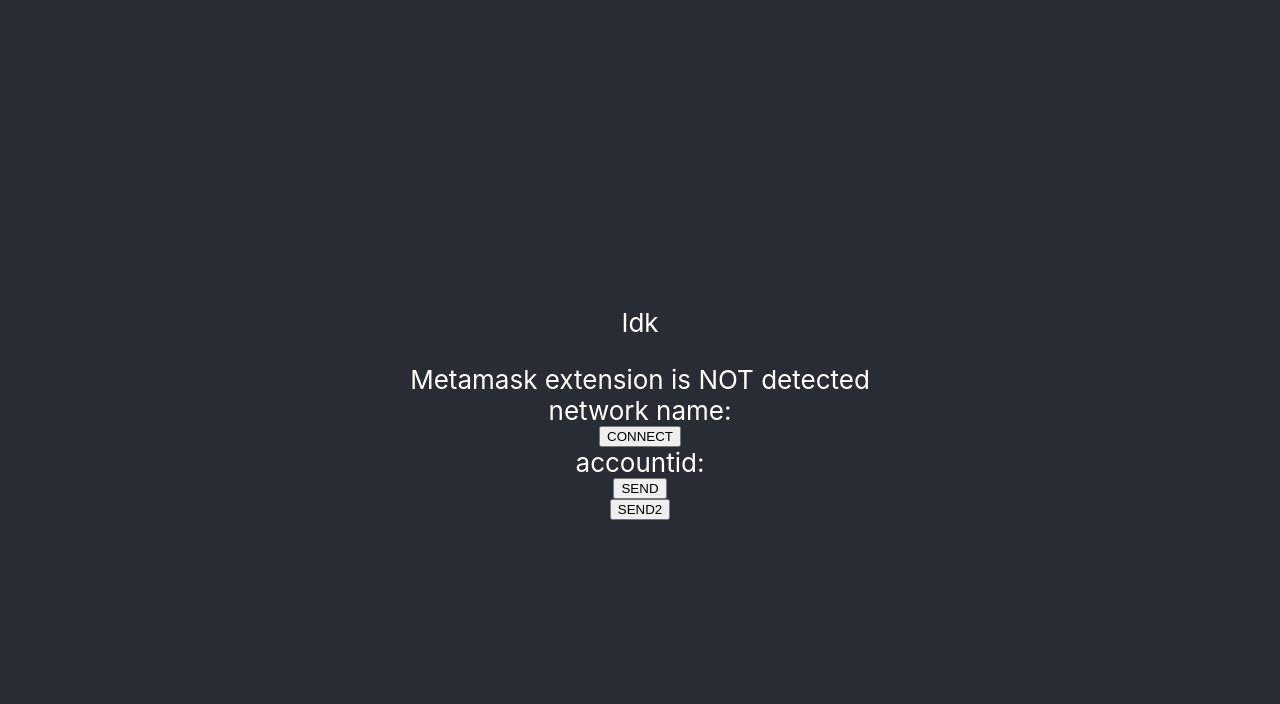
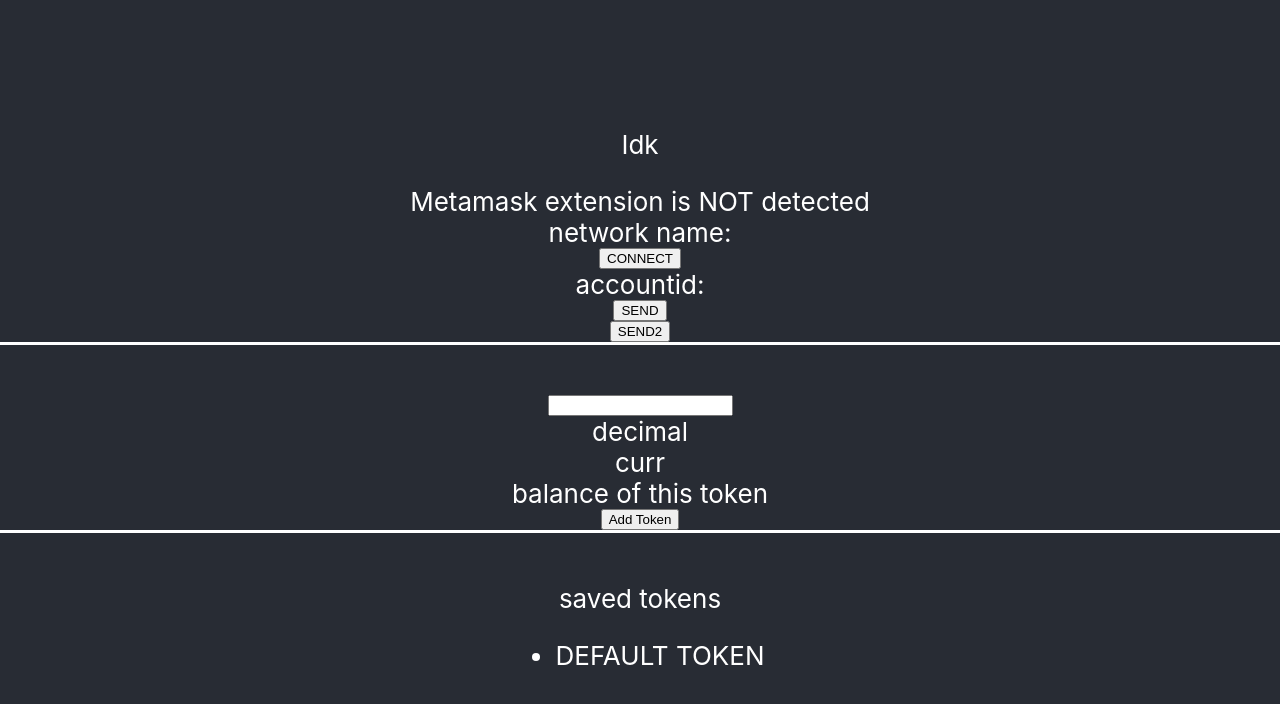
Before and after one commit to tools4web3/nft-wallet, a React (Create React App) app: page / in a window 1280 px wide. Shown: the top 704 px of the page. Built offline with nearby package versions, Linux system fonts and the light colour scheme.

Commit message:
add token localstorage

```diff
--- a/src/App.js
+++ b/src/App.js
@@ -8,18 +8,126 @@
 
   const [accoundId, setAccountId] = useState(null);
   const [ethProvider, setEthProvider] = useState(null);
+
   const [network, setNetwork] = useState(null);
+  // const [networkName, setNetworkName] = useState(null);
 
   const [accounts, setAccounts] = useState([]);
 
-  async function checkaccount() {
-    try {
-      // const newAccounts = await ethProvider.send("eth_requestAccounts");
-      // console.log(newAccounts);
-      // handleNewAccounts(newAccounts);
-      console.log(".listAccounts()", await ethProvider.listAccounts());
-    } catch (err) {
-      console.error('Error on init when getting accounts', err);
+  const [tempTokenAddress, setTempTokenAddress] = useState("");
+  const [tempTokenDecimal, setTempTokenDecimal] = useState("");
+  const [tempTokenCurrency, setTempTokenCurrency] = useState("");
+  const [tempTokenBalance, setTempTokenBalance] = useState("");
+
+  const [tokens, setTokens] = useState({});
+  const [chosenToken, setChosenToken]  = useState({});
+  const [mainToken, setMainToken] = useState({});
+
+  async function handleTempTokenAddress(_tempTokenAddress) {
+    // evt.preventDefault();
+    setTempTokenAddress(_tempTokenAddress);
+    setTempTokenDecimal("");
+    setTempTokenCurrency("");
+    setTempTokenBalance("");
+    // console.log(tempTokenAddress);
+    const signer = ethProvider.getSigner();
+    // How many tokens?
+    const numberOfDecimals = 18;
+    const numberOfTokens = 0.0006;// ethers.utils.parseUnits('0.0006', numberOfDecimals); // NEED TO HANDLE THIS PROPERLY
+
+    const contract = new ethers.Contract(_tempTokenAddress, ERC20ABI, signer);
+
+    const _tempTokenDecimals = await contract.decimals();
+    setTempTokenDecimal(_tempTokenDecimals);
+
+    const _tempTokenCurrency = await contract.symbol();
+    setTempTokenCurrency(_tempTokenCurrency);
+
+    const getBalance = await contract.balanceOf(accoundId);
+    const _tempTokenBalance = ethers.utils.formatUnits(getBalance, _tempTokenDecimals);
+    setTempTokenBalance(_tempTokenBalance);
+
+
+  }
+
+  async function handleAddToken() {
+    let tempTokens = tokens;
+
+    if (!(network.chainId in tempTokens)) {
+      tempTokens[network.chainId] = {};
+    }
+    tempTokens[network.chainId][tempTokenAddress] = null;
+
+    console.log(tempTokens);
+    setTokens({...tempTokens});
+    localStorage.setItem("tokens", JSON.stringify(tempTokens));
+  }
+
+  async function tokenDetailsSetter() {
+    // if (tokens) {
+    //   if (network) {
+      let _chosenToken = {}
+        if (accoundId && ethProvider && tokens && network && network.chainId in tokens) {
+          console.log("asup teu?");
+          const signer = ethProvider.getSigner();
+
+
+          await Promise.all(Object.keys(tokens[network.chainId]).map(async (_tempTokenAddress, i) => {
+            try {
+
+              // console.log("i _tempTokenAddress", _tempTokenAddress, i)
+              const contract = new ethers.Contract(_tempTokenAddress, ERC20ABI, signer);
+  // console.log("contract jalan teu?", contract);
+              const _tempTokenDecimals = await contract.decimals();
+  // console.log("terus errorna dimana?1");
+
+              const _tempTokenCurrency = await contract.symbol();
+  // console.log("terus errorna dimana?2");
+
+              const getBalance = await contract.balanceOf(accoundId);
+  // console.log("terus errorna dimana?3");
+
+              const _tempTokenBalance = ethers.utils.formatUnits(getBalance, _tempTokenDecimals);
+  // console.log("terus errorna dimana?");
+              _chosenToken[_tempTokenAddress] = {};
+              _chosenToken[_tempTokenAddress].currency = _tempTokenCurrency;
+              _chosenToken[_tempTokenAddress].balance = _tempTokenBalance;
+              // console.log("i", i, _tempTokenBalance, _chosenToken);
+            } catch(e) {
+
+            }
+          }));
+        }
+    //   }
+    // }
+    setChosenToken(_chosenToken);
+    console.log("_chosenToken", _chosenToken);
+    // const signer = ethProvider.getSigner();
+
+    // const contract = new ethers.Contract(_tempTokenAddress, ERC20ABI, signer);
+
+    // const _tempTokenDecimals = await contract.decimals();
+    // const _tempTokenCurrency = await contract.symbol();
+    // const getBalance = await contract.balanceOf(accoundId);
+    // const _tempTokenBalance = ethers.utils.formatUnits(getBalance, _tempTokenDecimals);
+// const _tempTokenBalance ="";
+// const _tempTokenCurrency ="";
+
+//     return <div>{_tempTokenBalance} {_tempTokenCurrency}</div>;
+  }
+
+  async function mainTokenDetailSetter() {
+    if (accoundId && ethProvider) {
+      let _tempToken = {}
+      // console.log("ethProvider", ethProvider);
+      const _tempRawBalance = await ethProvider.getBalance(accoundId);
+      // const _tempMainTokenDecimals = 0//await ethProvider.decimals();
+      // const _tempMainTokenCurrency = 0//await ethProvider.symbol();
+      const _tempMainTokenBalance = ethers.utils.formatEther(_tempRawBalance);
+      // console.log("_tempMainTokenBalance", _tempMainTokenBalance, _tempMainTokenDecimals, _tempMainTokenCurrency);
+      _tempToken.balance = _tempMainTokenBalance;
+      _tempToken.currency = "ETH";
+      setMainToken(_tempToken)
     }
   }
 
@@ -52,26 +160,14 @@
 
   async function payMetamask2(sender, receiver, ether) {
     // Acccounts now exposed
-    const KOVAN_DAI = "0xf9B98f63519D618E8006D5b721f38f00dfda9B1a";
-    const DAIADDRESS = "0x6b175474e89094c44da98b954eedeac495271d0f";
+    // const KOVAN_DAI = "0xf9B98f63519D618E8006D5b721f38f00dfda9B1a";
+    // const DAIADDRESS = "0x6b175474e89094c44da98b954eedeac495271d0f";
     const KOVAN_DAI2 = "0x04df6e4121c27713ed22341e7c7df330f56f289b";
-    const abi = [
-      // Read-Only Functions
-      "function balanceOf(address owner) view returns (uint256)",
-      "function decimals() view returns (uint8)",
-      "function symbol() view returns (string)",
-
-      // Authenticated Functions
-      "function transfer(address to, uint amount) returns (bool)",
-
-      // Events
-      "event Transfer(address indexed from, address indexed to, uint amount)"
-    ];
 
     const signer = ethProvider.getSigner();
     // How many tokens?
 const numberOfDecimals = 18;
-const numberOfTokens = 0.0006;// ethers.utils.parseUnits('0.0006', numberOfDecimals);
+const numberOfTokens = 0.0006;// ethers.utils.parseUnits('0.0006', numberOfDecimals); // NEED TO HANDLE THIS PROPERLY
 
     const erc20 = new ethers.Contract(KOVAN_DAI2, ERC20ABI, signer);
     // const params = [{
@@ -83,23 +179,32 @@
     //         .encodeABI(),
     // }];
 
-    const result = await erc20.transfer(
-      receiver,
-      numberOfTokens,
-      {
-        from: sender,
-      },
-    );
-    console.log('result', result);
+    // const result = await erc20.transfer(
+    //   receiver,
+    //   numberOfTokens,
+    //   {
+    //     from: sender,
+    //   },
+    // );
+    // console.log('result', result);
 
     console.log("erc20", erc20, erc20.address);
+    const getBalanceDai = await erc20.balanceOf(sender);
+
+    console.log("erc20.balanceOf()", ethers.utils.formatUnits(getBalanceDai, 18));
+    const getDecimals = await erc20.decimals();
+    // const _tempTokenDecimals =
+    console.log("getDecimals", getDecimals);
+
+    const _tempTokenCurrency = await erc20.symbol();
+    console.log("_tempTokenCurrency", _tempTokenCurrency);
 
     // const transactionHash = await ethProvider.send('eth_sendTransaction', params);
 
     // console.log(transactionHash);
   }
 
-
+  // only after render
   useEffect(() => {
     document.title = `NFT Wallet`;
 
@@ -115,7 +220,7 @@
     async function initEthers() {
 
       // const provider = new ethers.providers.Web3Provider(window.ethereum, "any");
-      const provider = new ethers.providers.Web3Provider(window.ethereum, "kovan");
+      const provider = new ethers.providers.Web3Provider(window.ethereum, "any");
       setEthProvider(provider);
       console.log("provider", provider);
       // console.log("network:",await provider.getNetwork());
@@ -161,16 +266,29 @@
       // console.log('MetaMask is installed!');
       setNotice("Metamask extension is detected, nice");
       initEthers();
+      // const provider = new ethers.providers.Web3Provider(window.ethereum, "any");
+      // provider.on("network", (newNetwork, oldNetwork) => {
+      //     // When a Provider makes its initial connection, it emits a "network"
+      //     // event with a null oldNetwork along with the newNetwork. So, if the
+      //     // oldNetwork exists, it represents a changing network
+      //     if (oldNetwork) {
+      //         window.location.reload();
+      //     }
+      // });
       // checkMetamaskConnected();
     } else {
       setNotice("Metamask extension is NOT detected");
     }
 
-
-
+    let _tempTokens = JSON.parse(localStorage.getItem("tokens"));
+    if (!_tempTokens) {
+      _tempTokens = {};
+    }
+    setTokens(_tempTokens);
 
   }, []);
 
+  // checking provider state
   useEffect(() => {
     async function checkProvider() {
       if (ethProvider) {
@@ -184,6 +302,7 @@
     checkProvider();
   }, [ethProvider]);
 
+  // checking accounts state
   useEffect(() => {
     if (ethProvider) {
       if (accounts && accounts.length > 0) {
@@ -191,6 +310,22 @@
       }
     }
   }, [ethProvider, accounts]);
+
+  useEffect(() => {
+    tokenDetailsSetter();
+  }, [ethProvider, tokens, network, accoundId]);
+
+  useEffect(() => {
+    mainTokenDetailSetter();
+  }, [ethProvider, accoundId]);
+
+  // useEffect(() => {
+  //   if (ethProvider) {
+  //     if (network) {
+
+  //     }
+  //   }
+  // }, [ethProvider, network]);
 
   return (
     <div className="App">
@@ -204,7 +339,34 @@
         <div>accountid: {accoundId}</div>
         <button onClick={() => payMetamask("0xf9B98f63519D618E8006D5b721f38f00dfda9B1a", "0xffCF56AC374745c7E3e5dBC3385A00b4066d139B", "0.000001")}>SEND</button>
         <button onClick={() => payMetamask2("0xf9B98f63519D618E8006D5b721f38f00dfda9B1a", "0xffCF56AC374745c7E3e5dBC3385A00b4066d139B", "150000000")}>SEND2</button>
+<div style={{borderBottom: "3px solid white", width: "100%", marginBottom: "50px"}}></div>
+<input type="text" value={tempTokenAddress} onChange={e => handleTempTokenAddress(e.target.value)} />
+<div>decimal {tempTokenDecimal}</div>
+<div>curr {tempTokenCurrency}</div>
+<div>balance of this token {tempTokenBalance}</div>
+<button onClick={() => handleAddToken()}>Add Token</button>
+<div style={{borderBottom: "3px solid white", width: "100%", marginBottom: "50px"}}></div>
+{/* <div>{JSON.stringify(tokens)}</div> */}
 
+<div>
+  {network?.name} saved tokens
+  <ul>
+    {
+      <li>
+        DEFAULT TOKEN
+        <div>{mainToken.balance} {mainToken.currency}</div>
+      </li>
+    }
+    {
+      Object.keys(chosenToken).map((token, i) =>
+      <li key={i}>
+        {token}
+        <div>{chosenToken[token].balance} {chosenToken[token].currency}</div>
+      </li>
+      )
+    }
+  </ul>
+</div>
       </header>
     </div>
   );
```
